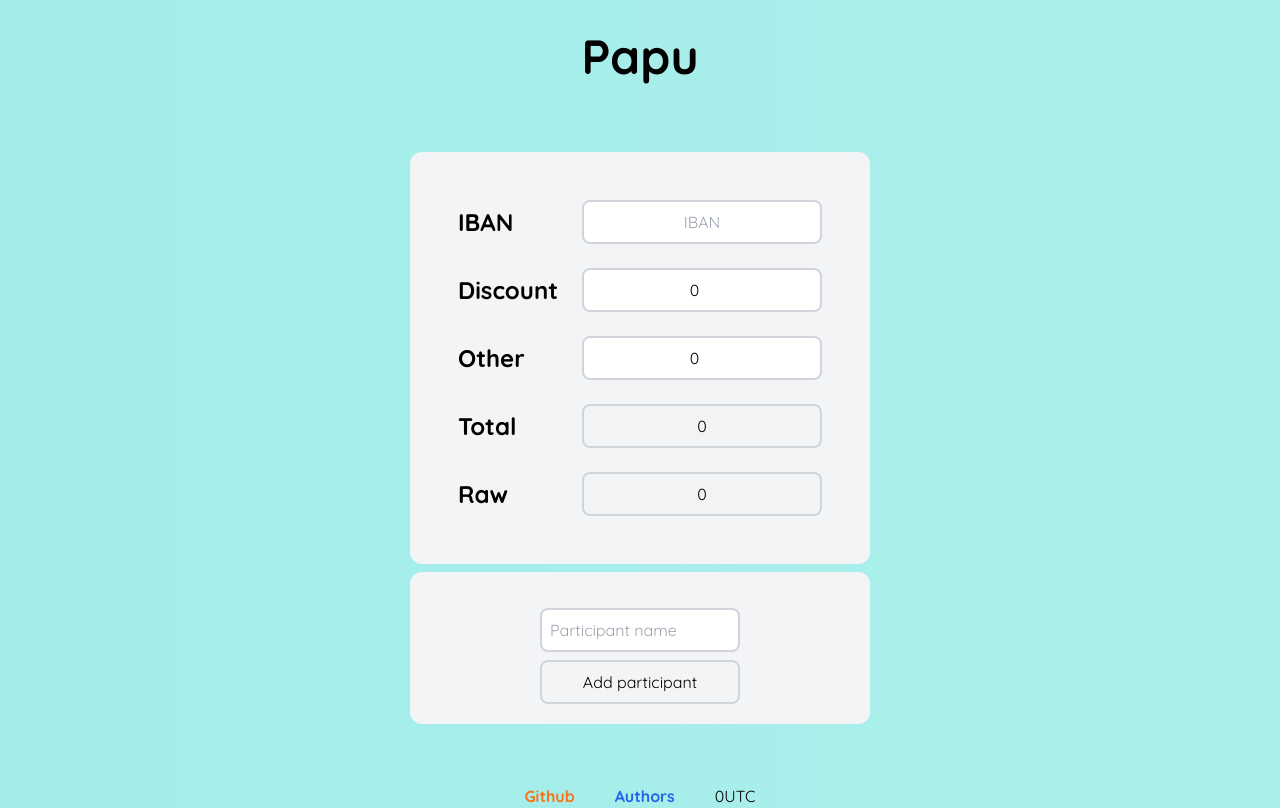
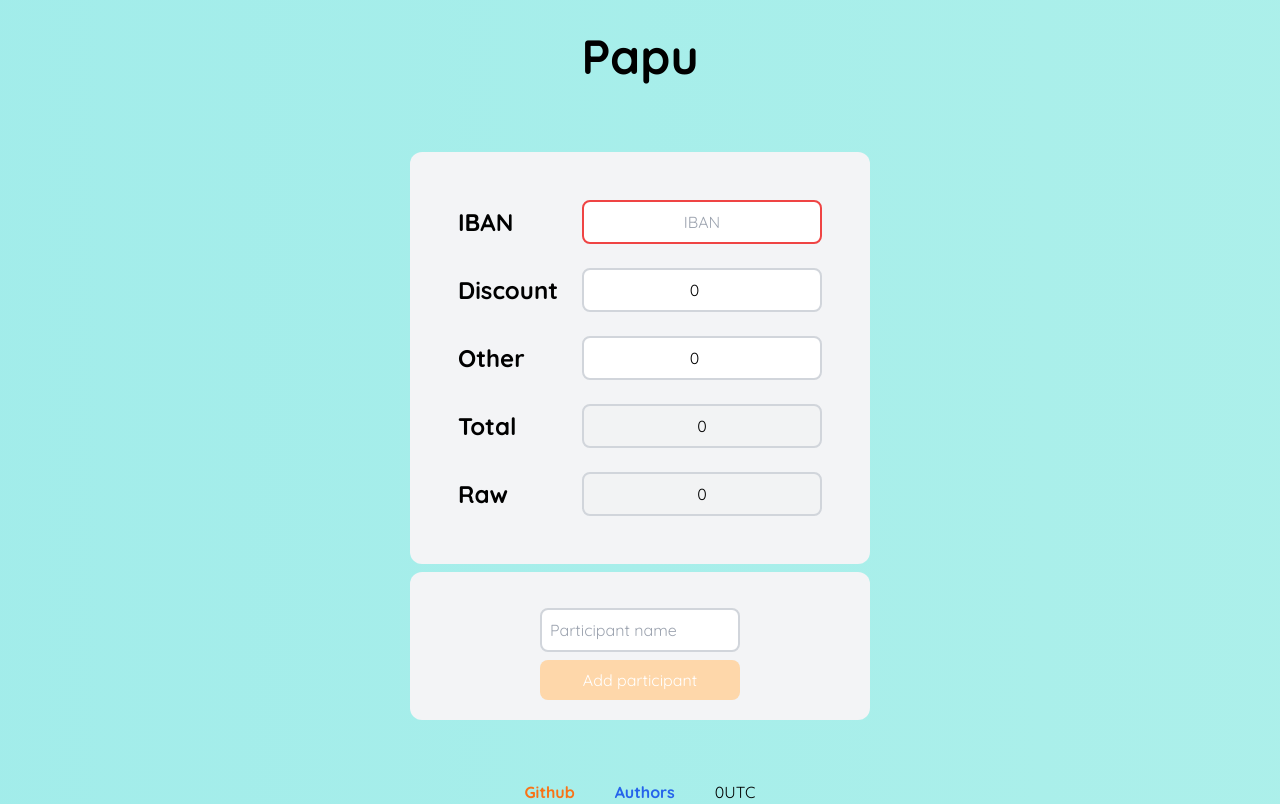
Before and after one commit to PsyChonek/Papu, a SvelteKit app: page / in a window 1280 px wide. Built offline with nearby package versions, Linux system fonts and the light colour scheme.

Commit message:
Validation

```diff
--- a/src/routes/+page.svelte
+++ b/src/routes/+page.svelte
@@ -77,7 +77,7 @@
 	<div class="flex flex-col gap-6 m-2">
 		<div class="flex flex-row items-center justify-evenly gap-6">
 			<h1 class="font-bold mr-auto text-2xl">IBAN</h1>
-			<input type="text" placeholder="IBAN" bind:value={iban} class="text-center w-60 rounded-lg p-2 border-2 border-gray-300 focus:border-orange-500 focus:outline-none" />
+			<input type="text" placeholder="IBAN" bind:value={iban} class="text-center w-60 rounded-lg p-2 border-2 {iban.length == 24 ? 'border-gray-300' : 'border-red-500'}  focus:border-orange-500 focus:outline-none" />
 		</div>
 		<div class="flex flex-row items-center justify-evenly gap-6">
 			<h1 class="font-bold mr-auto text-2xl">Discount</h1>
@@ -128,6 +128,6 @@
 		/>
 
 		<!-- Add participant button -->
-		<button on:click={() => addParticipant()} class="rounded-lg p-2 border-2 border-gray-300 focus:border-orange-500 focus:outline-none">Add participant</button>
+		<button disabled={newParticipantName.length === 0} on:click={() => addParticipant()} class="rounded-lg bg-orange-500 text-white p-2 disabled:bg-orange-200">Add participant</button>
 	</div>
 </div>
```
